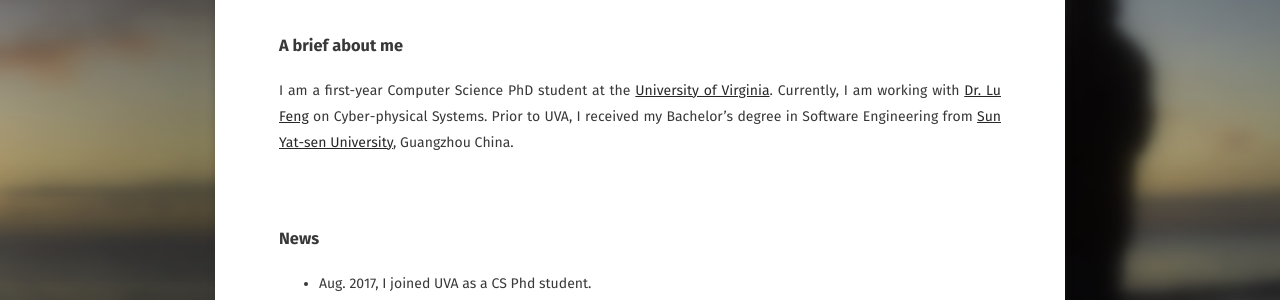
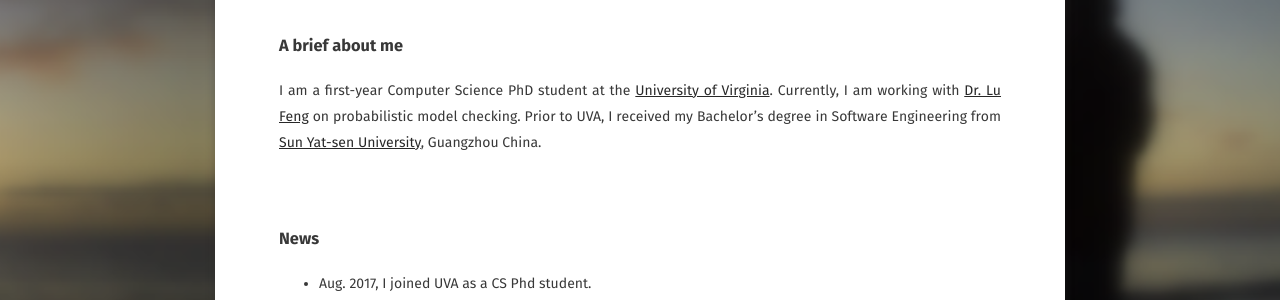
Before and after one commit to FrancisDavis/FrancisDavis.github.io, a Jekyll site: the page built from about/index.md, in a window 1280 px wide. Shown: the part 301-601 px from the top of the page. Built offline with Jekyll 4.4.1, drawn with Linux system fonts in a browser that asks for light colours; some web fonts are replaced.

Commit message:
Update index.md

```diff
--- a/about/index.md
+++ b/about/index.md
@@ -7,7 +7,7 @@ comments: false
 ---
 
 ### A brief about me
-I am a first-year Computer Science PhD student at the <a href="https://engineering.virginia.edu/departments/computer-science">University of Virginia</a>. Currently, I am working with <a href="http://www.cs.virginia.edu/~lufeng/index.html">Dr. Lu Feng</a> on Cyber-physical Systems. Prior to UVA, I received my Bachelor's degree in Software Engineering from <a href="http://www.sysu.edu.cn/2012/en/index.htm"> Sun Yat-sen University</a>, Guangzhou China.
+I am a first-year Computer Science PhD student at the [University of Virginia](http://www.virginia.edu/). Currently, I am working with [Dr. Lu Feng](http://www.cs.virginia.edu/~lufeng/index.html) on probabilistic model checking. Prior to UVA, I received my Bachelor's degree in Software Engineering from [Sun Yat-sen University](http://www.sysu.edu.cn/2012/en/index.htm), Guangzhou China.
 <br>
 <br>
 <br>
```
